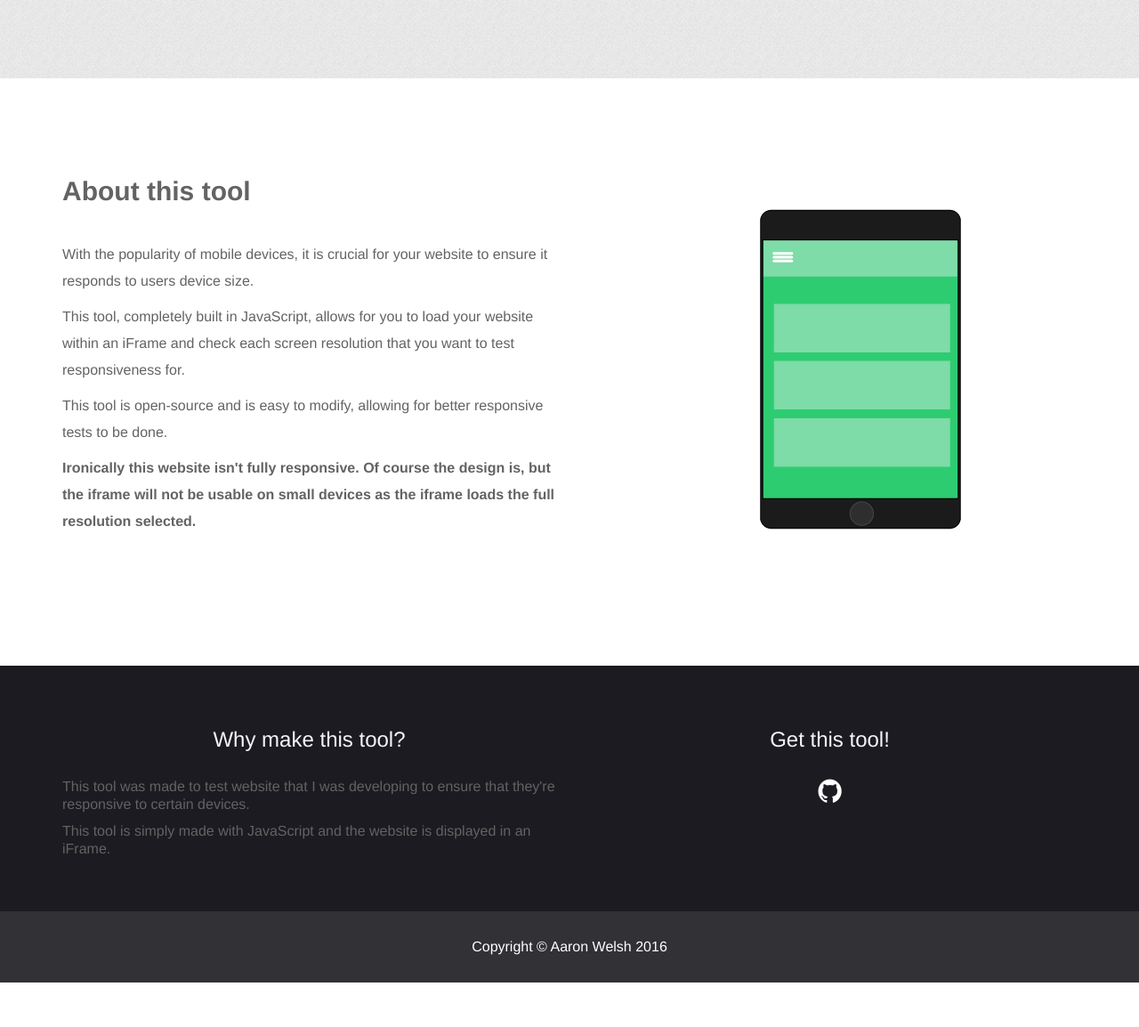
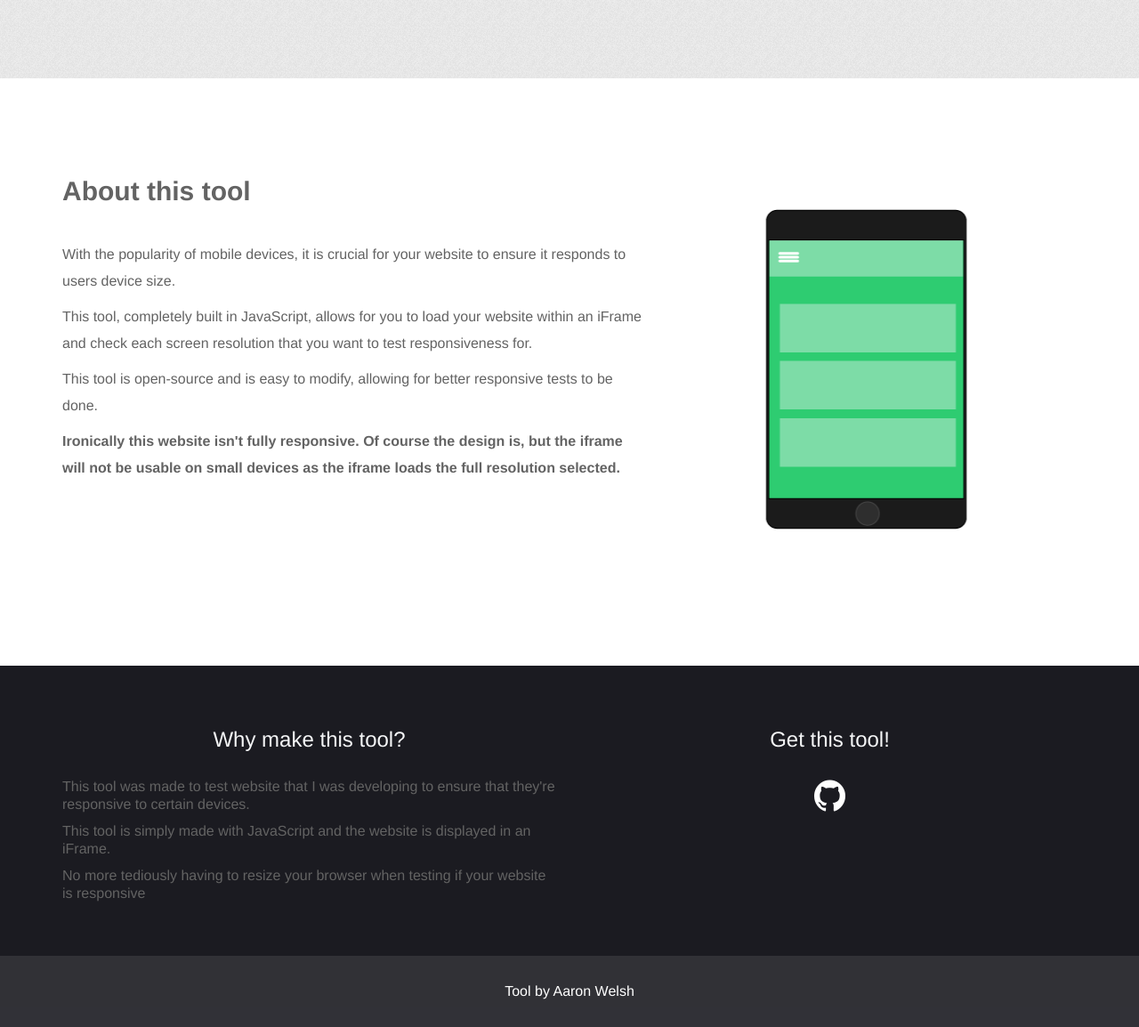
Before and after one commit to aarogrammer/responsiveness, a PHP site: page / in a window 1280 px wide. Shown: the part 1410-2564 px from the top of the page at 89% size. Before the commit the page ends 2514 px from the top, so only its background shows below. Run offline with PHP 8.4, Linux system fonts and the light colour scheme; some web fonts are replaced.

Commit message:
Mostly cleaning up some code and fixing some positions

```diff
--- a/assets/css/style.css
+++ b/assets/css/style.css
@@ -1,12 +1,12 @@
 body {
+  background: #FFFFFF;
   line-height: 30px;
   font-size: 16px;
   color: #636363;
   font-family: Helvetica;
 }
 section {
-    padding-top: 90px;
-    padding-bottom: 90px;
+  padding: 90px 0;
 }
 iframe::-webkit-scrollbar {
   width: 8px;
@@ -19,8 +19,13 @@ iframe::-webkit-scrollbar-thumb {
   border-radius: 10px;
   background: rgba(27,27,30,1);
 }
-a{
+a:link, a:visited{
   text-decoration: none;
+}
+a:hover{
+  text-decoration: none;
+  transition: 0.5s all ease;
+  opacity: 0.7;
 }
 a.git{
   color: #1b1b1b;
@@ -47,23 +52,18 @@ input[type=number]{
   border: 1px solid #ccc;
 }
 .logo{
-	width: 640px;
 	height: 480px;
 	margin: 0;
 	padding: 0;
 	margin-top: 15px
 	margin-left: 10px;
-  background: url('../img/logo.png') no-repeat;
+  background: url('../img/logo.png') no-repeat center center;
   display:block;
 }
 #container {
   background: url('../img/bg.png') rgba(234, 234, 234, 0.90);
   min-width: 100%;
   width: auto;
-}
-#container a, #container a:hover, #container a:focus {
-  text-decoration: none;
-  color: #737373;
 }
 #container .container-wrapper {
   margin-top: 20px;
@@ -123,38 +123,21 @@ footer#footer a{
 }
 footer#footer .socialIcons{
   font-size: 30px;
-    display: inline-block;
-    word-spacing: 10px;
 }
 footer h3 {
   margin-bottom: 30px;
   color: #f5f6f7;
-}
-footer h4{
-    color:#f5f6f7;
-}
-footer .myportfolio a{
-    color: #5f5f63!important;
 }
 footer p{
   color: #636363;
   line-height: 20px;
   text-align: left;
 }
-footer ul, li{
-    margin:0;
-    padding: 0;
-}
 footer .footer-above {
   padding-top: 50px;
   background:rgba(27, 27, 33, 1);
   padding-bottom: 50px;
 }
-
-footer .footer-col {
-    margin-bottom: 50px;
-}
-
 footer .footer-below {
   padding: 25px 0;
   background: rgba(27, 27, 33, 0.9);
--- a/index.php
+++ b/index.php
@@ -1,7 +1,6 @@
 <!DOCTYPE html>
 <html lang="en">
   <head>
-      <meta http-equiv="Content-Type" content="text/html; charset=UTF-8">
       <meta charset="utf-8">
       <meta name="viewport" content="width=device-width, initial-scale=1, maximum-scale=1">
       <!--[if IE]>
@@ -23,7 +22,7 @@
     <header id="header">
         <div class="container">
             <div class="row text-center">
-                <div class="col-lg-6 col-lg-offset-3 ">
+                <div class="col-lg-6 col-lg-offset-3">
                     <h1>Responsiveness</h1>
                       <div id="custom">
                         <div class="input-group">
@@ -47,7 +46,7 @@
                <div class="container-wrapper">
                     <div class="phone" id="phone">
                       <iframe id="iframe" src=""></iframe>
-                      <div id="loadingMessage" style="display: none;"><img src="assets/img/gears.gif"></div>
+                      <div id="loadingMessage" style="display: none;"><img src="assets/img/gears.gif" alt="Loading the website" title="Loading the website"><!-- Image: http://loading.io/ --></div>
                       <a id="circle" class="circle" style="position: relative;">&nbsp;&nbsp;&nbsp;&nbsp;&nbsp;</a>
                     </div>
                       <div id="lapBtm" class=""></div>
@@ -68,7 +67,7 @@
     <section id="about">
         <div class="container">
             <div class="row">
-                <div class="col-lg-6 col-md-6 col-sm-6 col-xs-12">
+                <div class="col-lg-7">
                     <h2>About this tool</h2>
                     <p>With the popularity of mobile devices, it is crucial for your website to ensure it responds to users device size.</p>
                     <p>This tool, completely built in JavaScript, allows for you to load your website within an iFrame and check each screen resolution that you want to test responsiveness for.</p>
@@ -76,7 +75,7 @@
                     <p><strong>Ironically this website isn't fully responsive. Of course the design is, but the iframe will not be usable on small devices
                     as the iframe loads the full resolution selected.</strong></p>
                 </div>
-                <div class="col-lg-6 col-md-6 col-sm-6 col-xs-12">
+                <div class="col-lg-5">
                     <a class="logo img-responsive" href="#container"></a>
                 </div>
             </div>
@@ -86,16 +85,15 @@
         <div class="footer-above">
             <div class="container">
                 <div class="row">
-                    <div class="myportfolio col-md-6 col-sm-5">
+                    <div class="myportfolio col-md-6">
                         <h3>Why make this tool?</h3>
                         <p>This tool was made to test website that I was developing to ensure that they're responsive to certain devices.</p>
                         <p>This tool is simply made with JavaScript and the website is displayed in an iFrame.</p>
+                        <p>No more tediously having to resize your browser when testing if your website is responsive</p>
                     </div>
-                    <div class="col-md-6 col-sm-6 col-xs-6">
+                    <div class="col-md-6">
                       <h3>Get this tool!</h3>
-                       <div class="socialIcons">
-                            <a href="https://github.com/aarogrammer/responsiveness"><i class="ion-social-github"></i></a>
-            			     </div>
+                            <a href="https://github.com/aarogrammer/responsiveness" class="git"><i class="ion-social-github"></i></a>
                     </div>
                 </div>
             </div>
@@ -104,7 +102,7 @@
             <div class="container">
                 <div class="row">
                     <div class="col-lg-12">
-                        Copyright © <a href="http://aaron-welsh.co.uk">Aaron Welsh</a> 2016
+                        Tool by <a href="http://aaron-welsh.co.uk">Aaron Welsh</a>
                     </div>
                 </div>
             </div>
```
Lines whose indentation alone changed are shown as unchanged.
